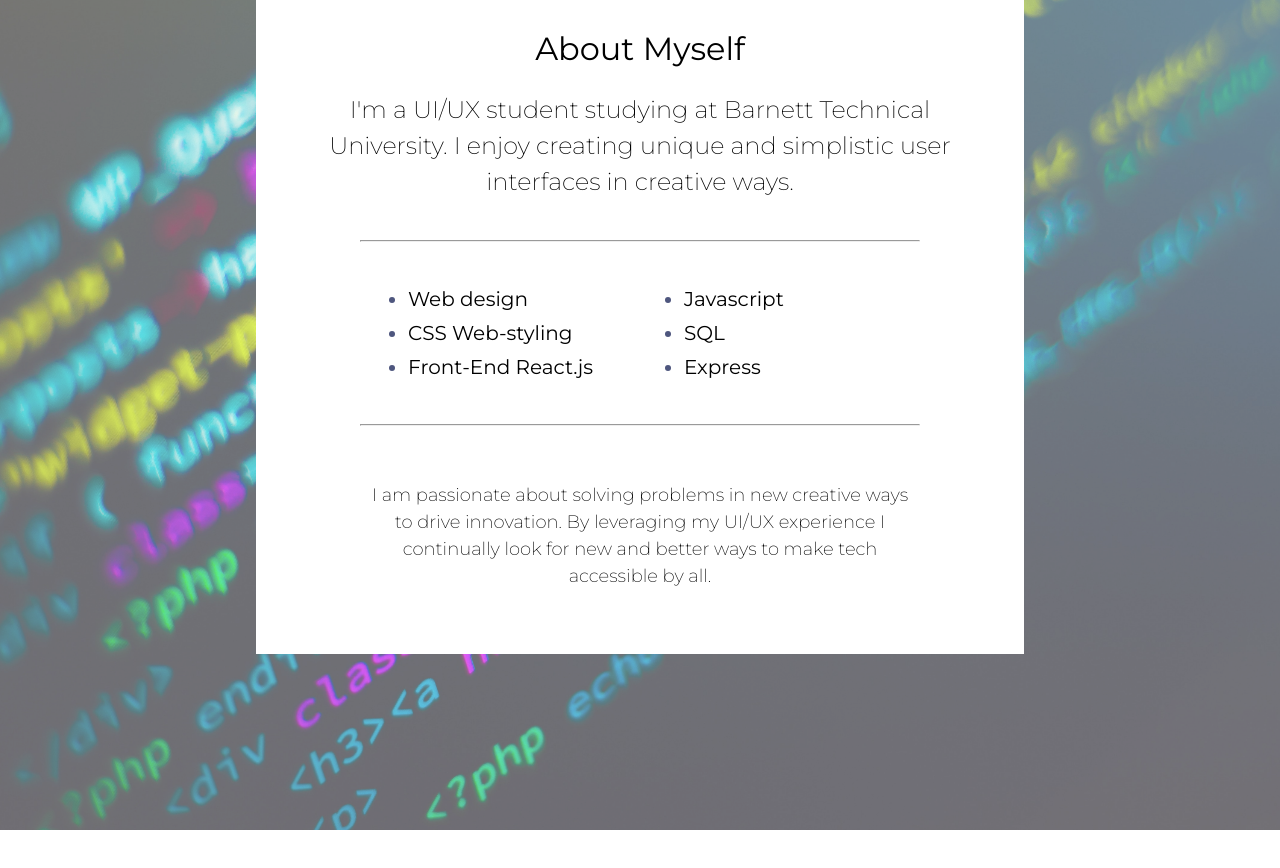
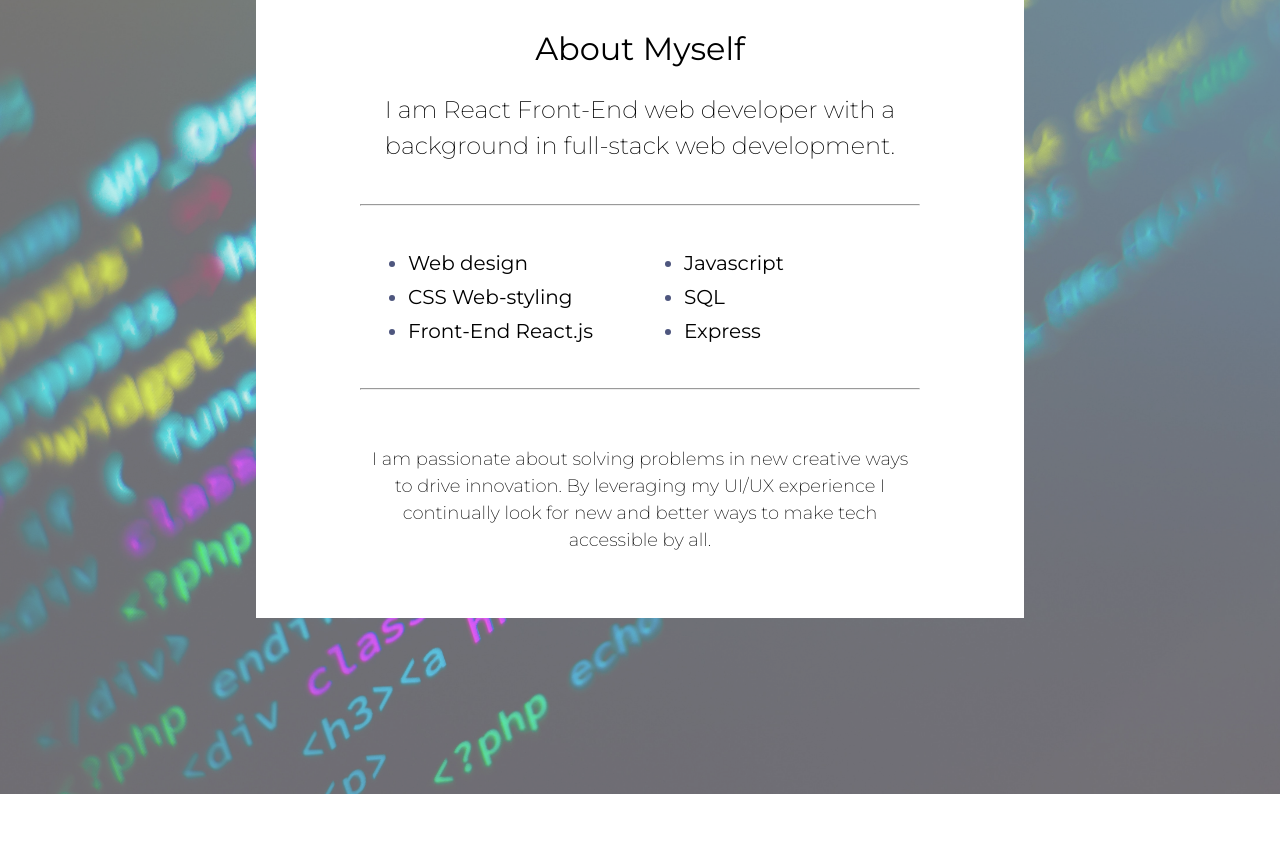
Before and after one commit to sirchclarke/SE-Portfolio, a React (Vite) app: page / in a window 1280 px wide. Shown: the part 1011-1879 px from the top of the page. Built offline with nearby package versions, Linux system fonts and the light colour scheme.

Commit message:
edited about component

```diff
--- a/src/Components/About.jsx
+++ b/src/Components/About.jsx
@@ -24,7 +24,7 @@ const imageAltText = "purple and blue abstract background";
  * Sort description that expands on your title on the Home component.
  */
 const description =
-  "I'm a UI/UX student studying at Barnett Technical University. I enjoy creating unique and simplistic user interfaces in creative ways.";
+  "I am React Front-End web developer with a background in full-stack web development.";
 
 /**
  * List of some of skills or technologies you work on, are learning,
```
